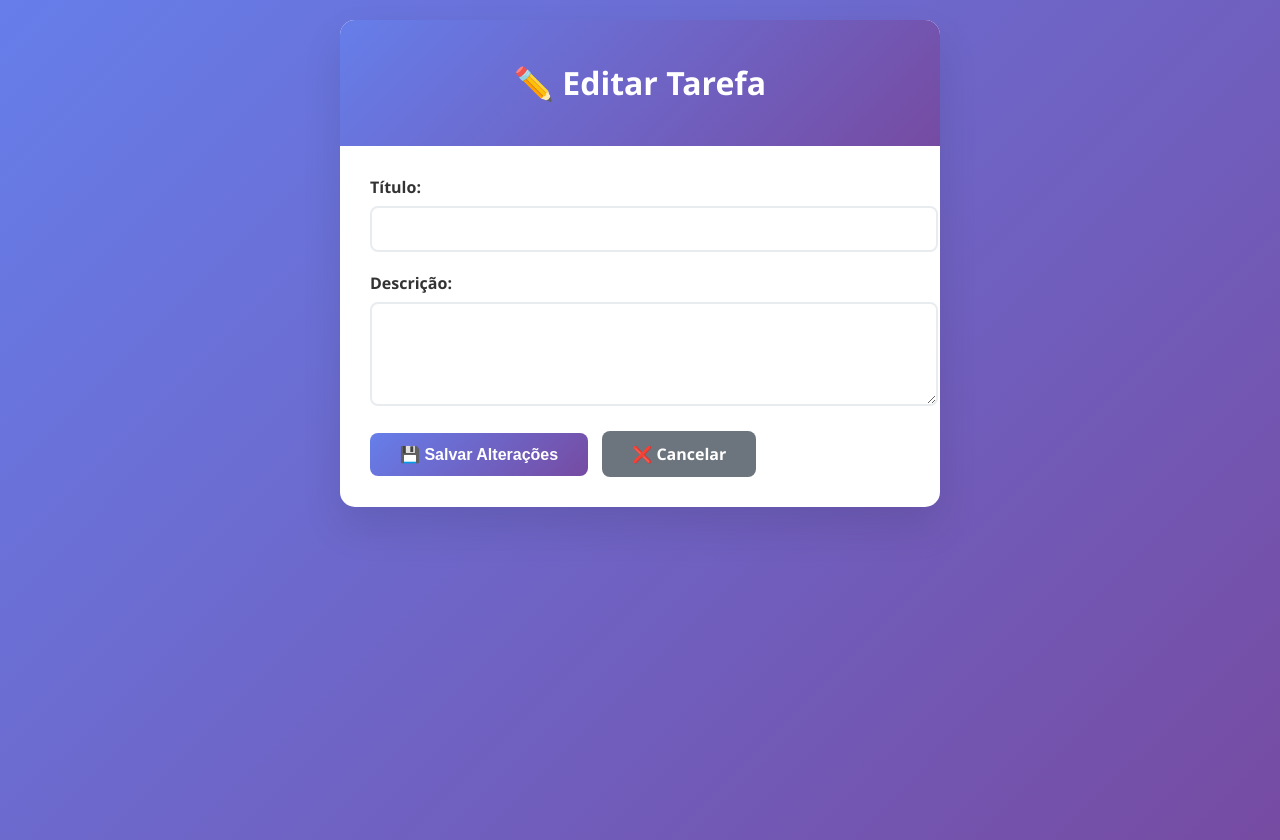
After one commit to RafaelNeico/todo-list-plus, a Flask app: template templates/editar.html in a window 1280 px wide. The commit adds this page. Run offline with Flask 3, Linux system fonts and the light colour scheme; the template is opened without the code that fills it, so the values that code supplies are empty; some libraries are stand-ins or nearby versions.

Commit message:
reestruturaçao do codigo para evitar erros

```diff
--- a/app.py
+++ b/app.py
@@ -1,118 +1,267 @@
 import os
-import sqlite3
+import psycopg2
 from flask import Flask, render_template, request, redirect, url_for, jsonify
 from datetime import datetime
+import logging
+import urllib.parse
+
+# Configuração de logging
+logging.basicConfig(level=logging.INFO)
+logger = logging.getLogger(__name__)
 
 app = Flask(__name__)
 
-# Configuração do banco
 def get_db_connection():
-    """Conecta ao SQLite e garante que a tabela existe"""
-    conn = sqlite3.connect('tarefas.db')
-    conn.row_factory = sqlite3.Row
+    """Conecta ao PostgreSQL do Render"""
+    try:
+        # No Render, a DATABASE_URL é fornecida automaticamente
+        database_url = os.environ.get('DATABASE_URL')
 
-    # Garantir que a tabela existe
-    conn.execute('''
-        CREATE TABLE IF NOT EXISTS tarefas (
-            id INTEGER PRIMARY KEY AUTOINCREMENT,
-            titulo TEXT NOT NULL,
-            descricao TEXT,
-            concluida BOOLEAN DEFAULT FALSE,
-            data_criacao TIMESTAMP DEFAULT CURRENT_TIMESTAMP
-        )
-    ''')
-    conn.commit()
+        if not database_url:
+            logger.error("DATABASE_URL não encontrada")
+            return None
 
-    return conn
+        # Parse da URL para garantir compatibilidade
+        if database_url.startswith("postgres://"):
+            database_url = database_url.replace("postgres://", "postgresql://", 1)
+
+        conn = psycopg2.connect(database_url)
+        return conn
+    except Exception as e:
+        logger.error(f"Erro ao conectar com o banco: {e}")
+        return None
 
 def init_db():
-    """Inicializa o banco de dados (usado apenas uma vez)"""
+    """Inicializa o banco de dados criando a tabela se não existir"""
+    conn = get_db_connection()
+    if conn is None:
+        logger.error("Não foi possível conectar ao banco para inicialização")
+        return False
+
     try:
-        conn = get_db_connection()
-        print("✅ Banco de dados inicializado com sucesso")
+        with conn.cursor() as cur:
+            # Criar tabela de tarefas
+            cur.execute('''
+                CREATE TABLE IF NOT EXISTS tarefas (
+                    id SERIAL PRIMARY KEY,
+                    titulo VARCHAR(200) NOT NULL,
+                    descricao TEXT,
+                    concluida BOOLEAN DEFAULT FALSE,
+                    data_criacao TIMESTAMP DEFAULT CURRENT_TIMESTAMP
+                )
+            ''')
+
+            # Criar índice para melhor performance
+            cur.execute('''
+                CREATE INDEX IF NOT EXISTS idx_tarefas_data
+                ON tarefas(data_criacao DESC)
+            ''')
+
+            conn.commit()
+            logger.info("✅ Tabela 'tarefas' criada/verificada com sucesso")
+            return True
+    except Exception as e:
+        logger.error(f"❌ Erro ao criar tabela: {e}")
+        conn.rollback()
+        return False
+    finally:
         conn.close()
-        return True
-    except Exception as e:
-        print(f"❌ Erro ao inicializar banco: {e}")
-        return False
 
 @app.route('/')
 def index():
-    """Página principal"""
+    """Página principal - Lista todas as tarefas"""
+    conn = get_db_connection()
+    if conn is None:
+        return render_template('index.html',
+                             tarefas=[],
+                             error="Erro de conexão com o banco de dados")
+
     try:
-        conn = get_db_connection()
-        tarefas = conn.execute(
-            'SELECT * FROM tarefas ORDER BY data_criacao DESC'
-        ).fetchall()
+        with conn.cursor() as cur:
+            cur.execute('''
+                SELECT id, titulo, descricao, concluida,
+                       TO_CHAR(data_criacao, 'DD/MM/YYYY HH24:MI') as data_formatada
+                FROM tarefas
+                ORDER BY data_criacao DESC
+            ''')
+            tarefas = cur.fetchall()
+
+        # Converter para lista de dicionários
+        tarefas_list = []
+        for tarefa in tarefas:
+            tarefas_list.append({
+                'id': tarefa[0],
+                'titulo': tarefa[1],
+                'descricao': tarefa[2],
+                'concluida': tarefa[3],
+                'data_criacao': tarefa[4]
+            })
+
+        return render_template('index.html', tarefas=tarefas_list)
+
+    except Exception as e:
+        logger.error(f"Erro ao buscar tarefas: {e}")
+        return render_template('index.html',
+                             tarefas=[],
+                             error="Erro ao carregar tarefas")
+    finally:
         conn.close()
-
-        return render_template('index.html', tarefas=tarefas)
-    except Exception as e:
-        print(f"Erro ao carregar tarefas: {e}")
-        return render_template('index.html', tarefas=[])
 
 @app.route('/adicionar', methods=['POST'])
 def adicionar_tarefa():
-    """Adiciona nova tarefa"""
+    """Adiciona uma nova tarefa"""
+    titulo = request.form.get('titulo', '').strip()
+    descricao = request.form.get('descricao', '').strip()
+
+    if not titulo:
+        return redirect(url_for('index'))
+
+    conn = get_db_connection()
+    if conn is None:
+        return redirect(url_for('index'))
+
     try:
+        with conn.cursor() as cur:
+            cur.execute(
+                'INSERT INTO tarefas (titulo, descricao) VALUES (%s, %s)',
+                (titulo, descricao)
+            )
+            conn.commit()
+            logger.info(f"Tarefa adicionada: {titulo}")
+        return redirect(url_for('index'))
+    except Exception as e:
+        logger.error(f"Erro ao adicionar tarefa: {e}")
+        conn.rollback()
+        return redirect(url_for('index'))
+    finally:
+        conn.close()
+
+@app.route('/concluir/<int:tarefa_id>')
+def concluir_tarefa(tarefa_id):
+    """Marca uma tarefa como concluída"""
+    conn = get_db_connection()
+    if conn is None:
+        return redirect(url_for('index'))
+
+    try:
+        with conn.cursor() as cur:
+            cur.execute(
+                'UPDATE tarefas SET concluida = TRUE WHERE id = %s',
+                (tarefa_id,)
+            )
+            conn.commit()
+            logger.info(f"Tarefa {tarefa_id} marcada como concluída")
+        return redirect(url_for('index'))
+    except Exception as e:
+        logger.error(f"Erro ao concluir tarefa: {e}")
+        conn.rollback()
+        return redirect(url_for('index'))
+    finally:
+        conn.close()
+
+@app.route('/excluir/<int:tarefa_id>')
+def excluir_tarefa(tarefa_id):
+    """Exclui uma tarefa"""
+    conn = get_db_connection()
+    if conn is None:
+        return redirect(url_for('index'))
+
+    try:
+        with conn.cursor() as cur:
+            cur.execute('DELETE FROM tarefas WHERE id = %s', (tarefa_id,))
+            conn.commit()
+            logger.info(f"Tarefa {tarefa_id} excluída")
+        return redirect(url_for('index'))
+    except Exception as e:
+        logger.error(f"Erro ao excluir tarefa: {e}")
+        conn.rollback()
+        return redirect(url_for('index'))
+    finally:
+        conn.close()
+
+@app.route('/editar/<int:tarefa_id>', methods=['GET', 'POST'])
+def editar_tarefa(tarefa_id):
+    """Edita uma tarefa existente"""
+    if request.method == 'GET':
+        # Mostrar formulário de edição
+        conn = get_db_connection()
+        if conn is None:
+            return redirect(url_for('index'))
+
+        try:
+            with conn.cursor() as cur:
+                cur.execute('SELECT * FROM tarefas WHERE id = %s', (tarefa_id,))
+                tarefa = cur.fetchone()
+
+            if tarefa:
+                tarefa_dict = {
+                    'id': tarefa[0],
+                    'titulo': tarefa[1],
+                    'descricao': tarefa[2],
+                    'concluida': tarefa[3]
+                }
+                return render_template('editar.html', tarefa=tarefa_dict)
+            else:
+                return redirect(url_for('index'))
+
+        except Exception as e:
+            logger.error(f"Erro ao carregar tarefa para edição: {e}")
+            return redirect(url_for('index'))
+        finally:
+            conn.close()
+
+    else:
+        # Processar edição
         titulo = request.form.get('titulo', '').strip()
         descricao = request.form.get('descricao', '').strip()
 
-        if titulo:
-            conn = get_db_connection()
-            conn.execute(
-                'INSERT INTO tarefas (titulo, descricao) VALUES (?, ?)',
-                (titulo, descricao)
-            )
-            conn.commit()
+        if not titulo:
+            return redirect(url_for('index'))
+
+        conn = get_db_connection()
+        if conn is None:
+            return redirect(url_for('index'))
+
+        try:
+            with conn.cursor() as cur:
+                cur.execute(
+                    'UPDATE tarefas SET titulo = %s, descricao = %s WHERE id = %s',
+                    (titulo, descricao, tarefa_id)
+                )
+                conn.commit()
+                logger.info(f"Tarefa {tarefa_id} editada")
+            return redirect(url_for('index'))
+        except Exception as e:
+            logger.error(f"Erro ao editar tarefa: {e}")
+            conn.rollback()
+            return redirect(url_for('index'))
+        finally:
             conn.close()
-
-        return redirect('/')
-    except Exception as e:
-        print(f"Erro ao adicionar tarefa: {e}")
-        return redirect('/')
-
-@app.route('/concluir/<int:tarefa_id>')
-def concluir_tarefa(tarefa_id):
-    """Marca tarefa como concluída"""
-    try:
-        conn = get_db_connection()
-        conn.execute(
-            'UPDATE tarefas SET concluida = TRUE WHERE id = ?',
-            (tarefa_id,)
-        )
-        conn.commit()
-        conn.close()
-        return redirect('/')
-    except Exception as e:
-        print(f"Erro ao concluir tarefa: {e}")
-        return redirect('/')
-
-@app.route('/excluir/<int:tarefa_id>')
-def excluir_tarefa(tarefa_id):
-    """Exclui tarefa"""
-    try:
-        conn = get_db_connection()
-        conn.execute('DELETE FROM tarefas WHERE id = ?', (tarefa_id,))
-        conn.commit()
-        conn.close()
-        return redirect('/')
-    except Exception as e:
-        print(f"Erro ao excluir tarefa: {e}")
-        return redirect('/')
 
 @app.route('/health')
 def health_check():
-    """Health check"""
+    """Health check para monitoramento"""
+    conn = get_db_connection()
+    if conn is None:
+        return jsonify({
+            'status': 'error',
+            'database': 'disconnected',
+            'timestamp': datetime.now().isoformat()
+        }), 500
+
     try:
-        conn = get_db_connection()
-        count = conn.execute('SELECT COUNT(*) as count FROM tarefas').fetchone()['count']
-        conn.close()
+        with conn.cursor() as cur:
+            cur.execute('SELECT COUNT(*) as count FROM tarefas')
+            count = cur.fetchone()[0]
+
+            cur.execute('SELECT MAX(data_criacao) as ultima FROM tarefas')
+            ultima_tarefa = cur.fetchone()[0]
 
         return jsonify({
-            'status': 'ok',
-            'database': 'sqlite',
+            'status': 'healthy',
+            'database': 'connected',
             'tarefas_count': count,
+            'ultima_tarefa': ultima_tarefa.isoformat() if ultima_tarefa else None,
             'timestamp': datetime.now().isoformat()
         })
     except Exception as e:
@@ -121,34 +270,48 @@ def health_check():
             'error': str(e),
             'timestamp': datetime.now().isoformat()
         }), 500
+    finally:
+        conn.close()
 
-@app.route('/reset-db')
-def reset_db():
-    """Rota para resetar o banco (apenas para desenvolvimento)"""
+@app.route('/api/tarefas')
+def api_tarefas():
+    """API para outras aplicações"""
+    conn = get_db_connection()
+    if conn is None:
+        return jsonify({'error': 'Database connection failed'}), 500
+
     try:
-        conn = get_db_connection()
-        conn.execute('DROP TABLE IF EXISTS tarefas')
-        conn.execute('''
-            CREATE TABLE tarefas (
-                id INTEGER PRIMARY KEY AUTOINCREMENT,
-                titulo TEXT NOT NULL,
-                descricao TEXT,
-                concluida BOOLEAN DEFAULT FALSE,
-                data_criacao TIMESTAMP DEFAULT CURRENT_TIMESTAMP
-            )
-        ''')
-        conn.commit()
+        with conn.cursor() as cur:
+            cur.execute('SELECT * FROM tarefas ORDER BY data_criacao DESC')
+            tarefas = cur.fetchall()
+
+        tarefas_list = []
+        for tarefa in tarefas:
+            tarefas_list.append({
+                'id': tarefa[0],
+                'titulo': tarefa[1],
+                'descricao': tarefa[2],
+                'concluida': tarefa[3],
+                'data_criacao': tarefa[4].isoformat() if tarefa[4] else None
+            })
+
+        return jsonify(tarefas_list)
+
+    except Exception as e:
+        logger.error(f"Erro na API: {e}")
+        return jsonify({'error': str(e)}), 500
+    finally:
         conn.close()
-        return jsonify({'status': 'banco resetado'})
-    except Exception as e:
-        return jsonify({'error': str(e)}), 500
 
-# Inicialização do app
+# Inicialização
 if __name__ == '__main__':
-    # Inicializar banco quando o app iniciar
-    init_db()
+    if init_db():
+        logger.info("✅ Aplicação inicializada com sucesso")
+    else:
+        logger.error("❌ Falha na inicialização do banco de dados")
+
     port = int(os.environ.get('PORT', 5000))
     app.run(host='0.0.0.0', port=port, debug=False)
 else:
-    # Inicializar banco quando rodando com Gunicorn
+    # Quando rodando com Gunicorn
     init_db()
--- a/requirements.txt
+++ b/requirements.txt
@@ -1,2 +1,3 @@
 Flask==2.3.3
+psycopg2-binary==2.9.9
 gunicorn==20.1.0
--- /dev/null
+++ b/runtime.txt
@@ -0,0 +1 @@
+python-3.11.8
--- /dev/null
+++ b/templates/editar.html
@@ -0,0 +1,100 @@
+<!DOCTYPE html>
+<html lang="pt-BR">
+<head>
+    <meta charset="UTF-8">
+    <meta name="viewport" content="width=device-width, initial-scale=1.0">
+    <title>Editar Tarefa</title>
+    <style>
+        body {
+            font-family: 'Segoe UI', Tahoma, Geneva, Verdana, sans-serif;
+            background: linear-gradient(135deg, #667eea 0%, #764ba2 100%);
+            min-height: 100vh;
+            padding: 20px;
+            margin: 0;
+        }
+
+        .container {
+            max-width: 600px;
+            margin: 0 auto;
+            background: white;
+            border-radius: 15px;
+            box-shadow: 0 20px 40px rgba(0,0,0,0.1);
+            overflow: hidden;
+        }
+
+        .header {
+            background: linear-gradient(135deg, #667eea 0%, #764ba2 100%);
+            color: white;
+            padding: 20px;
+            text-align: center;
+        }
+
+        .content {
+            padding: 30px;
+        }
+
+        .form-group {
+            margin-bottom: 20px;
+        }
+
+        .form-group label {
+            display: block;
+            margin-bottom: 8px;
+            font-weight: 600;
+            color: #333;
+        }
+
+        .form-group input,
+        .form-group textarea {
+            width: 100%;
+            padding: 12px;
+            border: 2px solid #e9ecef;
+            border-radius: 8px;
+            font-size: 16px;
+        }
+
+        .btn {
+            background: linear-gradient(135deg, #667eea 0%, #764ba2 100%);
+            color: white;
+            border: none;
+            padding: 12px 30px;
+            border-radius: 8px;
+            cursor: pointer;
+            font-size: 16px;
+            font-weight: 600;
+            text-decoration: none;
+            display: inline-block;
+            margin-right: 10px;
+        }
+
+        .btn-cancel {
+            background: #6c757d;
+        }
+    </style>
+</head>
+<body>
+    <div class="container">
+        <div class="header">
+            <h1>✏️ Editar Tarefa</h1>
+        </div>
+
+        <div class="content">
+            <form action="/editar/{{ tarefa.id }}" method="POST">
+                <div class="form-group">
+                    <label for="titulo">Título:</label>
+                    <input type="text" id="titulo" name="titulo"
+                           value="{{ tarefa.titulo }}" required>
+                </div>
+
+                <div class="form-group">
+                    <label for="descricao">Descrição:</label>
+                    <textarea id="descricao" name="descricao" rows="4">{{ tarefa.descricao or '' }}</textarea>
+                </div>
+
+                <button type="submit" class="btn">💾 Salvar Alterações</button>
+                <a href="/" class="btn btn-cancel">❌ Cancelar</a>
+            </form>
+        </div>
+    </div>
+</body>
+</html>
```
Also changed, not shown: templates/index.html (+124 -30 lines).
